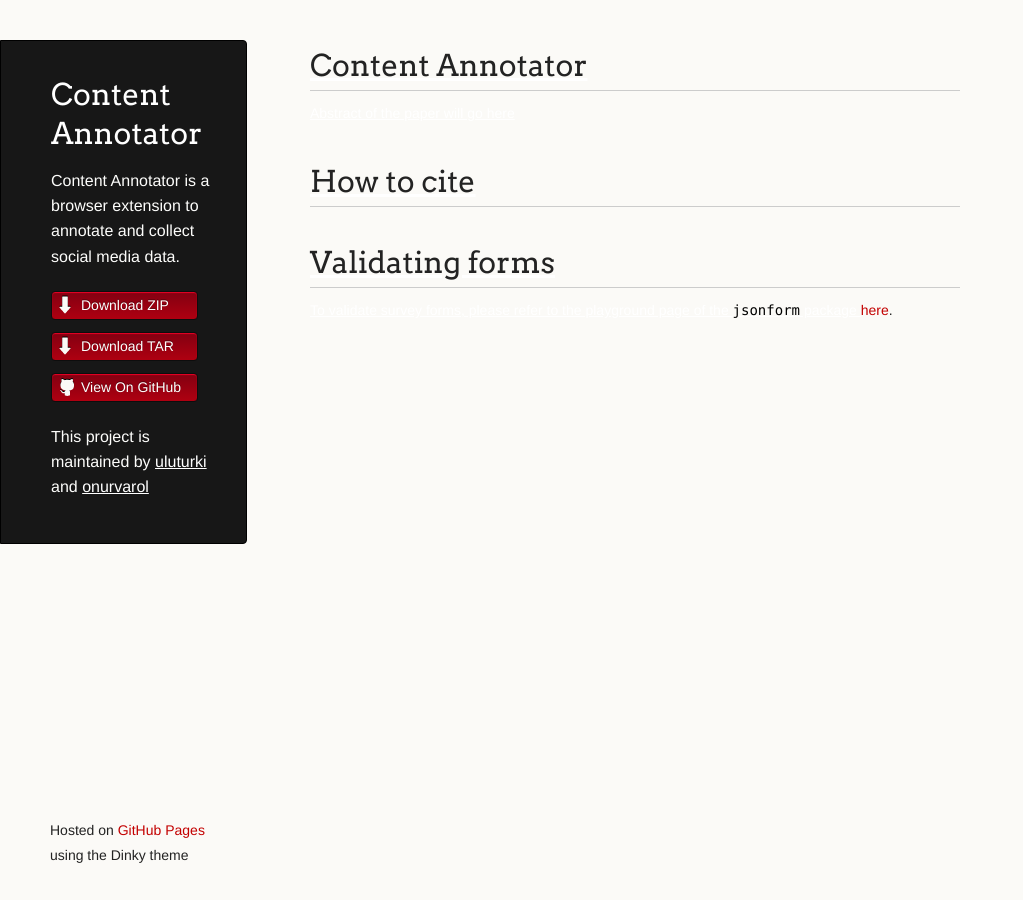
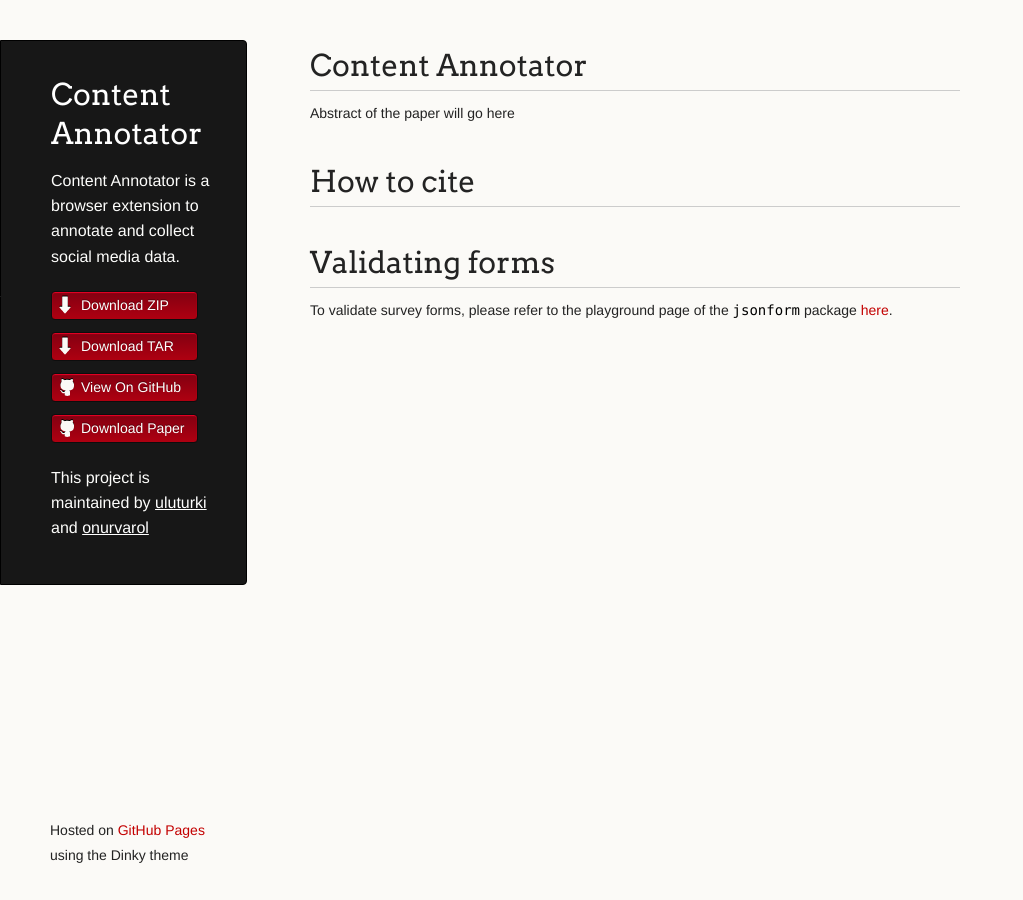
Before and after one commit to uluturki/social-annotate, a Jekyll site: the page built from docs/index.md, in a window 1280 px wide. Shown: the whole page, without its empty margins (0-1023 px from the left). Built offline with Jekyll 4.4.1, drawn with Linux system fonts in a browser that asks for light colours; our own code applies the rules of GitHub Pages for plain Markdown files.

Commit message:
template documentation poage

```diff
--- a/docs/_layouts/default.html
+++ b/docs/_layouts/default.html
@@ -24,16 +24,11 @@
             <li class="download"><a class="buttons" href="{{ site.github.tar_url }}">Download TAR</a></li>
           {% endif %}
           <li><a class="buttons github" href="{{ site.github.repository_url }}">View On GitHub</a></li>
+          <li><a class="buttons github" href=""><i class="far fa-file-pdf"></i> Download Paper</a></li>
         </ul>
 
         {% if site.github.is_project_page %}
-          <p class="header">This project is maintained by <a class="header name" href="{{ site.github.owner_url }}">{{ site.github.owner_name }}</a> and <a class="header name" href="http://github.com/onurvarol/" >onurvarol </p>
-        {% endif %}
-
-        {% if site.github.is_user_page %}
-          <ul>
-            <li><a class="buttons github" href="{{ site.github.owner_url }}">GitHub Profile</a></li>
-          </ul>
+          <p class="header">This project is maintained by <a class="header name" href="{{ site.github.owner_url }}">{{ site.github.owner_name }}</a> and <a class="header name" href="http://github.com/onurvarol/">onurvarol</a></p>
         {% endif %}
       </header>
 
```
